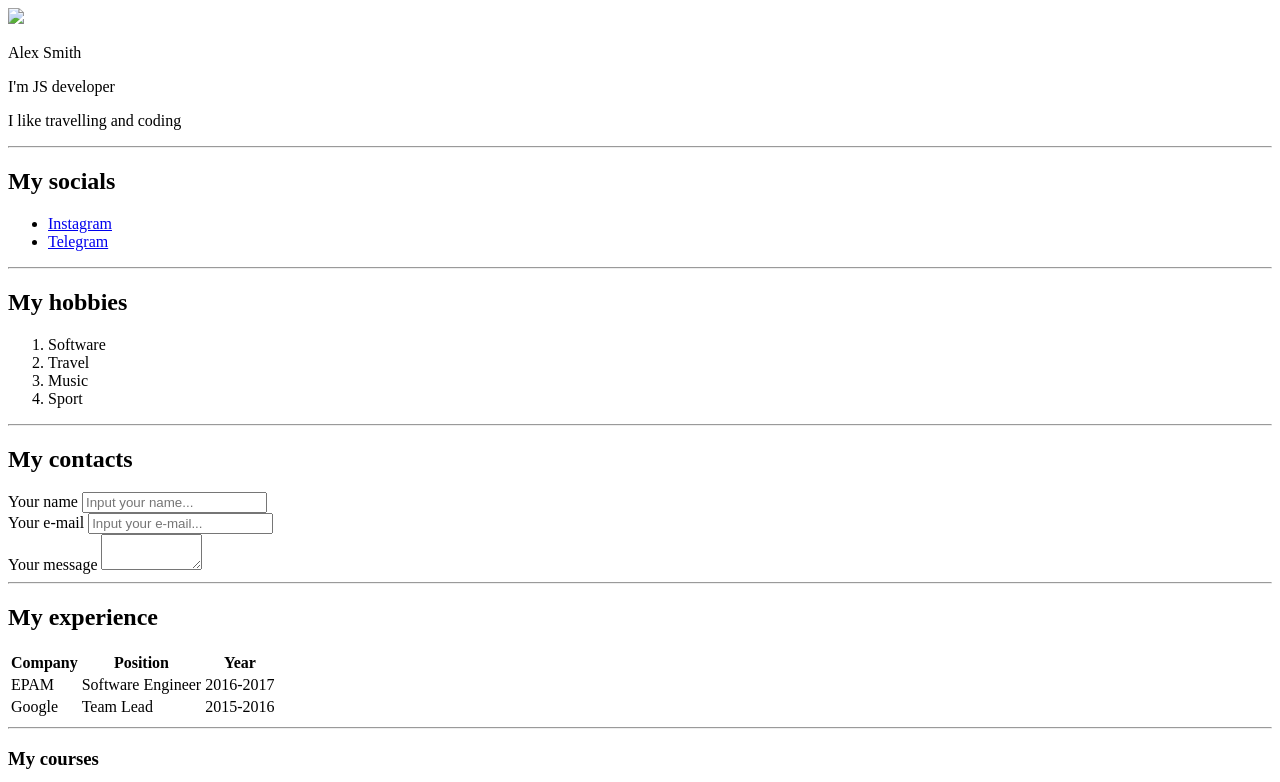
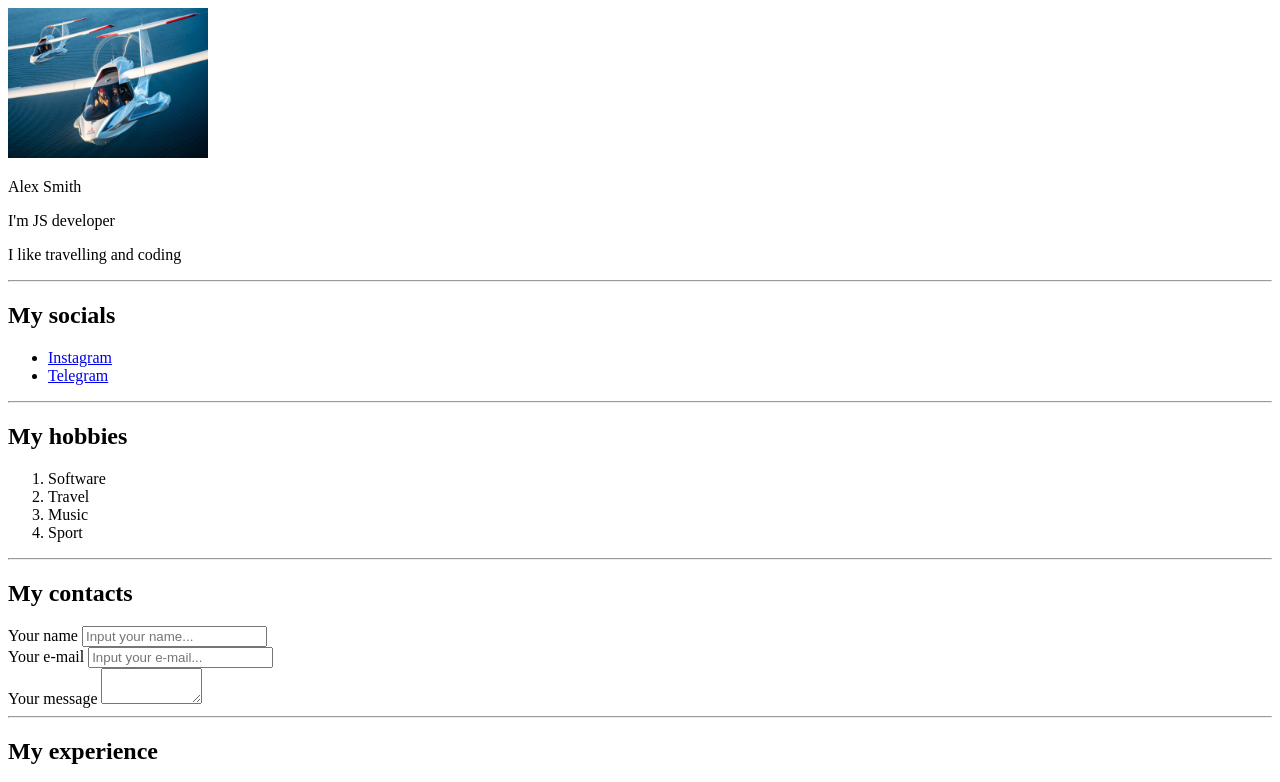
Before and after one commit to alexdoublesmile/edu-frontend, a plain HTML site: page index.html in a window 1280 px wide. Shown: the top 782 px of the page. Drawn offline with Linux system fonts and the light colour scheme.

Commit message:
add logo

```diff
--- a/index.html
+++ b/index.html
@@ -5,7 +5,7 @@
         <title>test CV</title>
     </head>
     <body>
-        <img src="logo.jpg">
+        <img src="logo.jpg" width="200">
 
         <p>Alex Smith</p>
         <p>I'm JS developer</p>
```
Also changed, not shown: logo.jpg (added).
